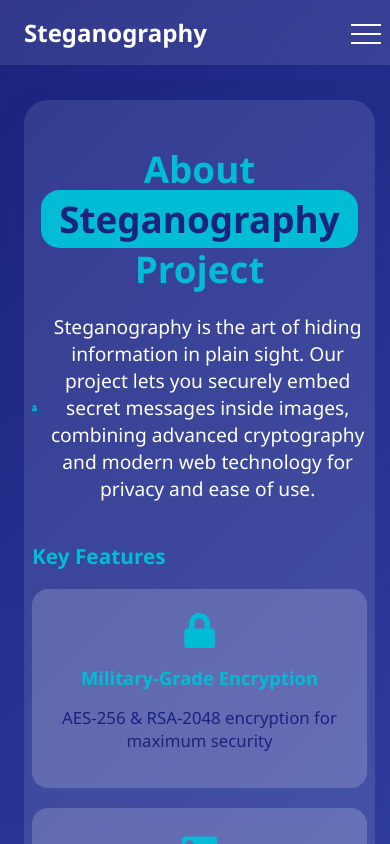
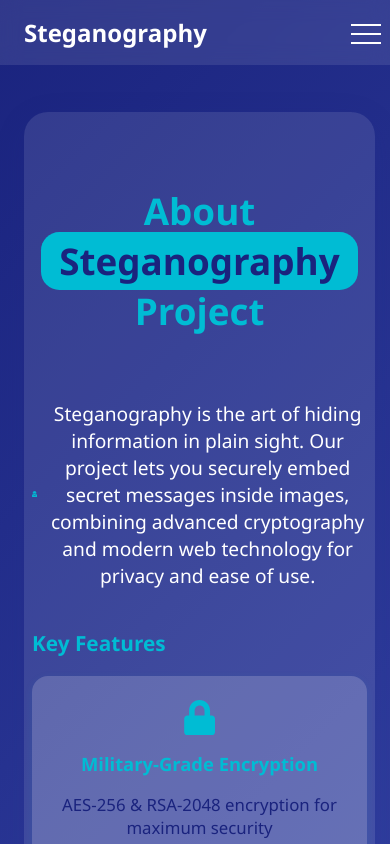
Before and after one commit to vishal-tamhane/Steganography_Project2, a React (Create React App) app in the folder frontend-temp/: page /about in a window 390 px wide. Shown: the top 844 px of the page. Built offline with nearby package versions, Linux system fonts and the light colour scheme.

Commit message:
Responsive , changes the about.css and home page

```diff
--- a/frontend-temp/src/App.css
+++ b/frontend-temp/src/App.css
@@ -503,10 +503,8 @@ body {
 /*...................About.js................... */
 .about-container {
   max-width: 950px;
-  /* margin-top: 90px; */
-  margin: 2.5rem auto 3rem auto;
-  margin-top: 100px;
-  padding: 2.5rem 1.5rem 3rem 1.5rem;
+  margin: 7rem auto 3rem auto;
+  padding: 0 1.5rem;
   background: rgba(255,255,255,0.10);
   border-radius: 1.5rem;
   box-shadow: 0 8px 32px rgba(31,38,135,0.10);
@@ -522,7 +520,8 @@ body {
   color: #00bcd4;
   font-size: 2.3rem;
   font-weight: 800;
-  margin-bottom: 1rem;
+  margin-bottom: 4rem;
+  padding-top: 30px;
 }
 
 .about-highlight {
@@ -1277,3 +1276,12 @@ body {
   margin-top: 1rem;
   text-align: center;
 }
+
+@media (max-width: 700px) {
+  .hero-section h1 {
+    font-size: 2.1rem;
+  }
+  .features-grid {
+    grid-template-columns: 1fr;
+  }
+}
```
